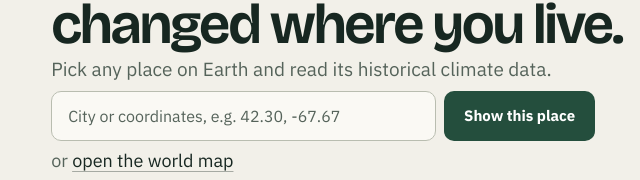
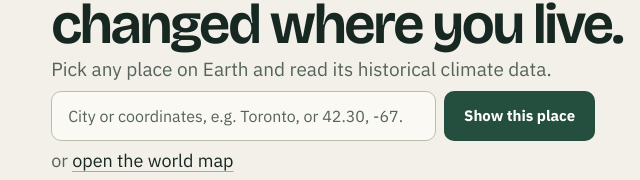
Before and after one commit to advayc/space-apps, a plain HTML site: page dist/index.html in a window 1280 px wide. Shown: the part 121-301 px from the top of the page, 0-640 px from the left. Drawn offline with nearby package versions, Linux system fonts and the light colour scheme; no server answers.

Commit message:
Update placeholder text in search input field

```diff
--- a/dist/index.html
+++ b/dist/index.html
@@ -52,7 +52,7 @@
       <p class="lede">Pick any place on Earth and read its historical climate data.</p>
       <form class="hero-search" id="hero-search" role="search">
         <label class="sr-only" for="hero-query">City, region, or coordinates</label>
-        <div class="hero-place-field"><input id="hero-query" type="search" placeholder="City or coordinates, e.g. 42.30, -67.67" autocomplete="off" role="combobox" aria-autocomplete="list" aria-expanded="false" aria-controls="hero-results">
+        <div class="hero-place-field"><input id="hero-query" type="search" placeholder="City or coordinates, e.g. Toronto, or 42.30, -67.67" autocomplete="off" role="combobox" aria-autocomplete="list" aria-expanded="false" aria-controls="hero-results">
           <ul id="hero-results" role="listbox" aria-label="Place suggestions" hidden></ul>
         </div>
         <button class="cta" type="submit">Show this place</button>
```
